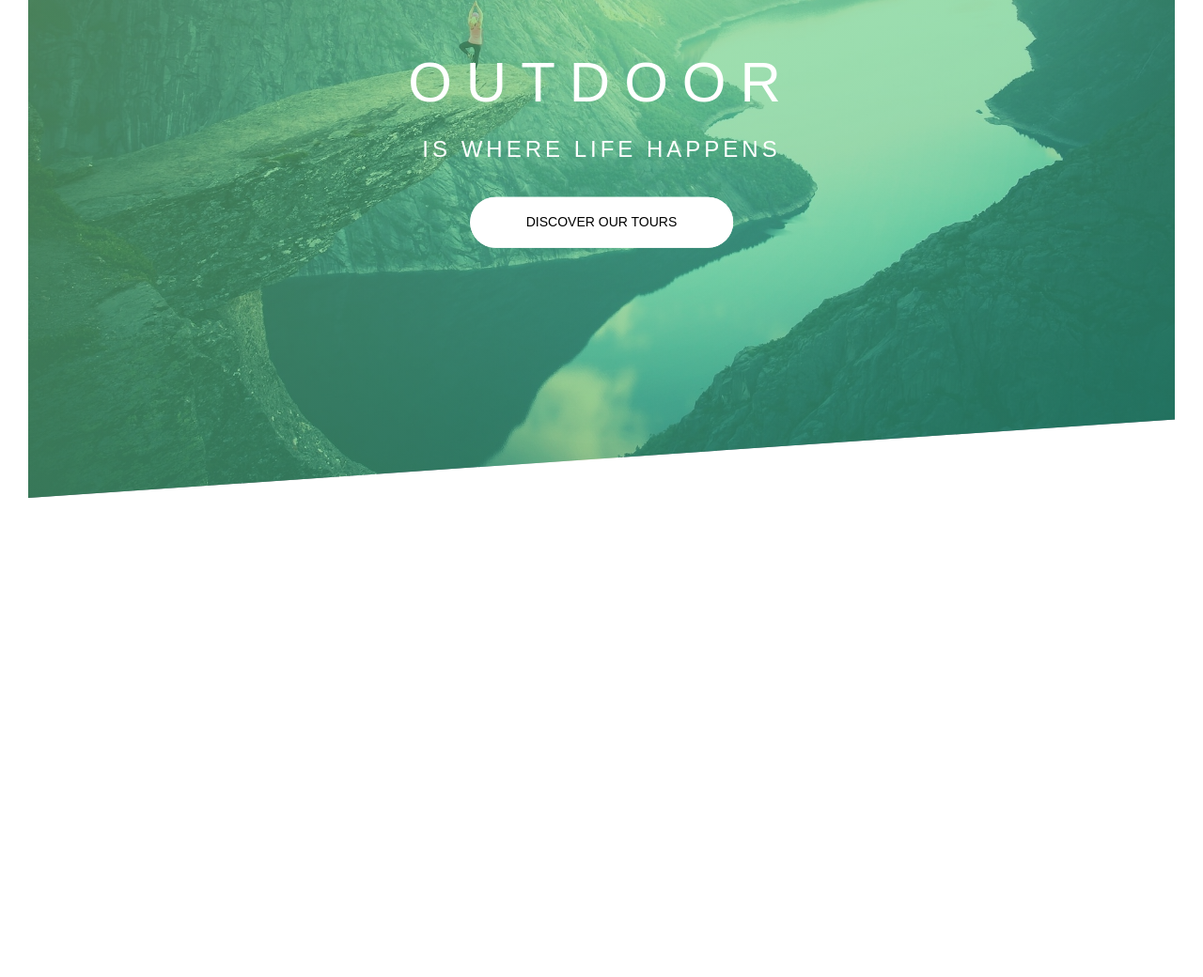
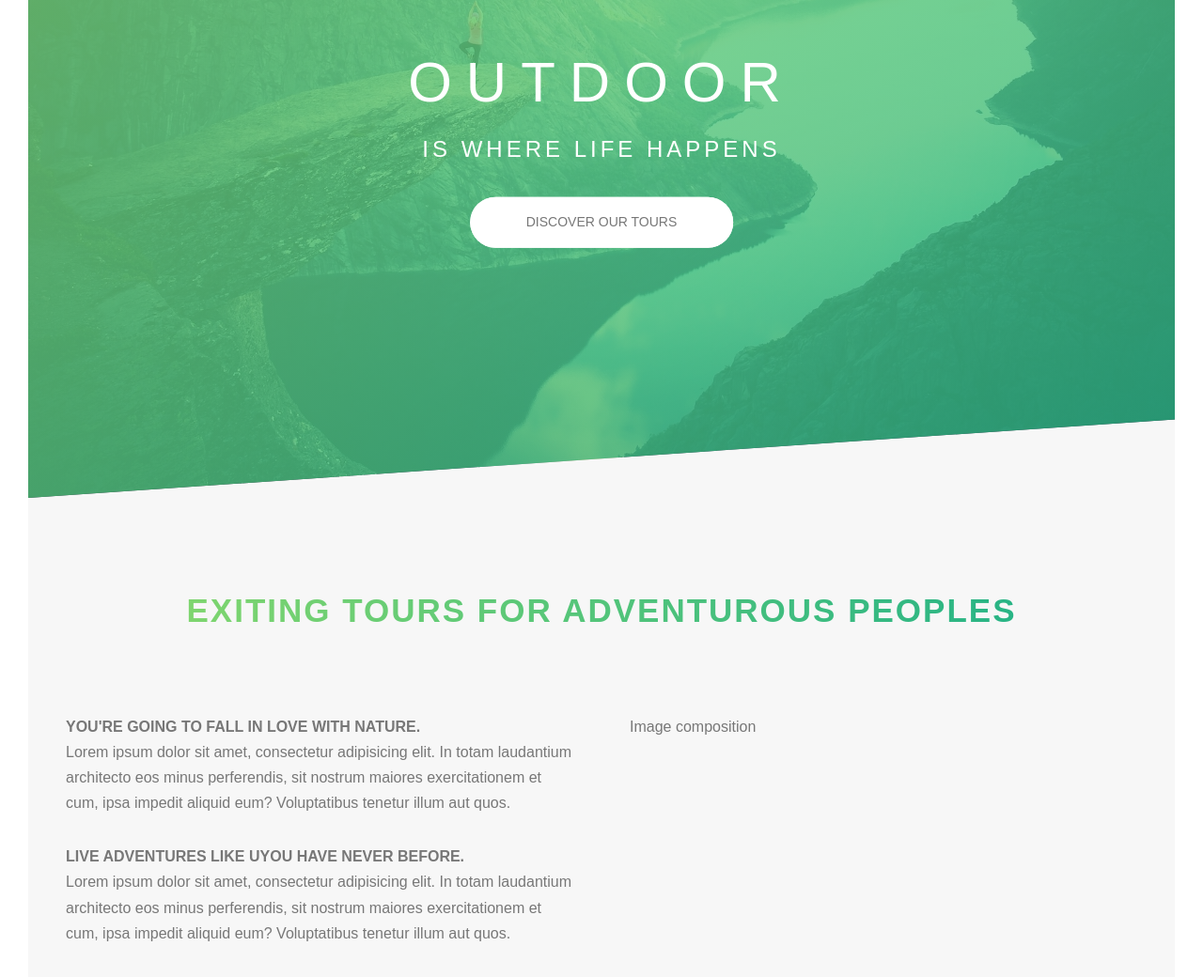
Before and after one commit to prathamesh121/Tours-Website, a website: page index.html in a window 1280 px wide. Shown: the part 260-1300 px from the top of the page at 94% size. Before the commit the page ends 820 px from the top, so only its background shows below. Drawn offline with Linux system fonts and the light colour scheme; files whose address does not match are found by name; a web font is replaced by a local one.

Commit message:
sass architecture

```diff
--- a/index.html
+++ b/index.html
@@ -7,16 +7,16 @@
       href="https://fonts.googleapis.com/css2?family=Lexend+Peta&display=swap"
       rel="stylesheet"
     />
-    <link rel="stylesheet" href="./css/styles.css" />
+    <link rel="stylesheet" href="./css/style.css" />
     <title>Tours</title>
   </head>
   <body>
     <header class="header">
-      <div class="logo-box">
-        <img src="./img/logo-white.png" alt="Tours logo" class="logo" />
+      <div class="header__logo-box">
+        <img src="./img/logo-white.png" alt="Tours logo" class="header__logo" />
       </div>
 
-      <div class="text-box" id="btn">
+      <div class="header__text-box" id="btn">
         <h1 class="heading-primary">
           <span class="heading-primary-main">OUTDOOR </span>
           <span class="heading-primary-sub">is where life happens</span>
@@ -26,6 +26,79 @@
       </div>
     </header>
 
+    <main>
+      <section class="section-about">
+        <div class="u-center-text u-marign-bottom-8">
+          <h2 class="heading-secondary">
+            Exiting tours for adventurous peoples
+          </h2>
+        </div>
+        <div class="row">
+          <div class="col-1-of-2">
+            <h3 class="heading-tertiary u-marign-bottom-sm">
+              You're going to fall in love with nature.
+            </h3>
+            <p class="paragraph">
+              Lorem ipsum dolor sit amet, consectetur adipisicing elit. In totam
+              laudantium architecto eos minus perferendis, sit nostrum maiores
+              exercitationem et cum, ipsa impedit aliquid eum? Voluptatibus
+              tenetur illum aut quos.
+            </p>
+
+            <h3 class="heading-tertiary u-marign-bottom-sm">
+              Live adventures like uyou have never before.
+            </h3>
+            <p class="paragraph">
+              Lorem ipsum dolor sit amet, consectetur adipisicing elit. In totam
+              laudantium architecto eos minus perferendis, sit nostrum maiores
+              exercitationem et cum, ipsa impedit aliquid eum? Voluptatibus
+              tenetur illum aut quos.
+            </p>
+          </div>
+          <div class="col-1-of-2">Image composition</div>
+        </div>
+      </section>
+    </main>
+
+    <!--
+
+  <section class="grid-test">
+    <div class="row">
+      <div class="col-1-of-2">col-1-of-2</div>
+      <div class="col-1-of-2">col-1-of-2</div>
+    </div>
+
+    <div class="row">
+      <div class="col-1-of-3">col-1-of-3</div>
+      <div class="col-1-of-3">col-1-of-3</div>
+      <div class="col-1-of-3">col-1-of-3</div>
+    </div>
+
+    <div class="row">
+      <div class="col-1-of-3">col-1-of-3</div>
+      <div class="col-2-of-3">col-2-of-3</div>
+    </div>
+
+    <div class="row">
+      <div class="col-1-of-4">col-1-of-4</div>
+      <div class="col-1-of-4">col-1-of-4</div>
+      <div class="col-1-of-4">col-1-of-4</div>
+      <div class="col-1-of-4">col-1-of-4</div>
+    </div>
+
+    <div class="row">
+      <div class="col-1-of-4">col-1-of-4</div>
+      <div class="col-1-of-4">col-1-of-4</div>
+      <div class="col-2-of-4">col-2-of-4</div>
+    </div>
+
+    <div class="row">
+      <div class="col-1-of-4">col-1-of-4</div>
+      <div class="col-3-of-4">col-3-of-4</div>
+    </div>
+  </section>
+ -->
+
     <script src="./index.js"></script>
   </body>
 </html>
--- a/main.scss
+++ /dev/null
@@ -1,175 +0,0 @@
-$color-primary: #55c578;
-$color-primary-light: #7ed56f;
-$color-primary-dark: #28b485;
-
-$color-grey-dark: #777777;
-$color-white: #ffffff;
-
-*,
-*::after,
-*::before {
-  margin: 0;
-  padding: 0;
-  box-sizing: inherit;
-}
-
-html {
-  font-size: 62.5%;
-}
-
-body {
-  font-family: "Lexend Peta", sans-serif;
-  font-weight: 400;
-  font-size: 1.6rem;
-  line-height: 1.7;
-  color: $color-grey-dark;
-  padding: 3rem;
-  box-sizing: border-box;
-}
-
-.header {
-  height: 95vh;
-  background-image: linear-gradient(
-      to right bottom,
-      rgba($color-primary-light, 0.8),
-      rgba($color-primary-dark, 0.8)
-    ),
-    url("../img//hero.jpg");
-  background-size: cover;
-  background-position: center;
-  clip-path: polygon(0 0, 100% 0, 100% 89%, 0% 100%);
-  position: relative;
-}
-
-.logo-box {
-  position: absolute;
-  top: 4rem;
-  left: 4rem;
-}
-
-.logo {
-  height: 35px;
-}
-
-.text-box {
-  position: absolute;
-  top: 50%;
-  left: 50%;
-  transform: translate(-50%, -50%);
-  text-align: center;
-}
-
-.heading-primary {
-  color: $color-white;
-  text-transform: uppercase;
-}
-
-.heading-primary-main {
-  display: block;
-  font-size: 6rem;
-  font-weight: 400;
-  letter-spacing: 1.5rem;
-  animation: moveInLeft 3s;
-}
-
-@keyframes moveInLeft {
-  0% {
-    opacity: 0;
-    transform: translateX(-10rem);
-  }
-  80% {
-    transform: translateX(2rem);
-  }
-  100% {
-    opacity: 1;
-    transform: translate(0rem);
-  }
-}
-
-.heading-primary-sub {
-  display: block;
-  font-size: 2.4rem;
-  font-weight: 100;
-  letter-spacing: 0.4rem;
-  animation: moveInRight 3s;
-}
-
-@keyframes moveInRight {
-  0% {
-    opacity: 0;
-    transform: translateX(10rem);
-  }
-  80% {
-    transform: translateX(-2rem);
-  }
-  100% {
-    opacity: 1;
-    transform: translate(0px);
-  }
-}
-
-.btn:link,
-.btn:visited {
-  margin-top: 3rem;
-  text-transform: uppercase;
-  text-decoration: none;
-  font-size: 1.4rem;
-  font-weight: 100;
-  padding: 1.5rem 6rem;
-  display: inline-block;
-  border-radius: 10rem;
-  transition: all 0.2s;
-  position: relative;
-  animation: moveInBottom 3s;
-}
-
-.btn:hover {
-  transform: translateY(-3px);
-  box-shadow: 1rem 0.4rem 1.5rem 0.2rem rgba(56, 56, 56, 1);
-}
-
-.btn:active {
-  transform: translateY(-1px);
-  box-shadow: 0.8rem 0.2rem 1rem 0.2rem rgba(56, 56, 56, 0.8);
-}
-
-.btn::after {
-  content: "";
-  display: inline-block;
-  height: 100%;
-  width: 100%;
-  border-radius: 10rem;
-  position: absolute;
-  top: 0;
-  left: 0;
-  z-index: -1;
-  transition: all 0.4s;
-}
-
-.btn:hover::after {
-  transform: scaleX(1.4) scaleY(1.6);
-  opacity: 0;
-}
-
-.btn-white {
-  background-color: $color-white;
-  color: $color-grey-dark;
-}
-
-.btn-white::after {
-  background-color: $color-white;
-}
-
-@keyframes moveInBottom {
-  0% {
-    opacity: 0;
-    transform: translateY(8rem);
-  }
-  80% {
-    transform: translateY(-2rem);
-  }
-  100% {
-    opacity: 1;
-    transform: translate(0rem);
-  }
-}
--- a/package.json
+++ b/package.json
@@ -5,7 +5,7 @@
   "main": "index.js",
   "scripts": {
     "test": "echo \"Error: no test specified\" && exit 1",
-    "compile:sass": "node-sass ./main.scss css/style.css -w"
+    "compile:sass": "node-sass sass/main.scss css/style.css -w"
   },
   "repository": {
     "type": "git",
--- /dev/null
+++ b/sass/abstracts/_mixins.scss
@@ -0,0 +1,7 @@
+@mixin clearfix {
+  &::after {
+    content: "";
+    display: table;
+    clear: both;
+  }
+}
--- /dev/null
+++ b/sass/abstracts/_variables.scss
@@ -0,0 +1,13 @@
+$color-primary: #55c578;
+$color-primary-light: #7ed56f;
+$color-primary-dark: #28b485;
+
+$color-grey-light-1: #f7f7f7;
+$color-grey-dark: #777777;
+$color-white: #ffffff;
+$color-black: #000000;
+
+//grid
+$grid-width: 114rem;
+$gutter-vertical: 8rem;
+$gutter-horizontal: 6rem;
--- /dev/null
+++ b/sass/base/_animation.scss
@@ -0,0 +1,41 @@
+@keyframes moveInLeft {
+  0% {
+    opacity: 0;
+    transform: translateX(-10rem);
+  }
+  80% {
+    transform: translateX(2rem);
+  }
+  100% {
+    opacity: 1;
+    transform: translate(0rem);
+  }
+}
+
+@keyframes moveInRight {
+  0% {
+    opacity: 0;
+    transform: translateX(10rem);
+  }
+  80% {
+    transform: translateX(-2rem);
+  }
+  100% {
+    opacity: 1;
+    transform: translate(0px);
+  }
+}
+
+@keyframes moveInBottom {
+  0% {
+    opacity: 0;
+    transform: translateY(8rem);
+  }
+  80% {
+    transform: translateY(-2rem);
+  }
+  100% {
+    opacity: 1;
+    transform: translate(0rem);
+  }
+}
--- /dev/null
+++ b/sass/base/_base.scss
@@ -0,0 +1,16 @@
+*,
+*::after,
+*::before {
+  margin: 0;
+  padding: 0;
+  box-sizing: inherit;
+}
+
+html {
+// Defines what 1rem is.
+  font-size: 62.5%;
+}
+
+body {
+  box-sizing: border-box;
+}
--- /dev/null
+++ b/sass/base/_typography.scss
@@ -0,0 +1,61 @@
+body {
+  font-family: sans-serif;
+  font-weight: 400;
+  font-size: 1.6rem;
+  line-height: 1.7;
+  color: $color-grey-dark;
+  padding: 3rem;
+}
+
+.heading-primary {
+  color: $color-white;
+  text-transform: uppercase;
+
+  &-main {
+    display: block;
+    font-size: 6rem;
+    font-weight: 400;
+    letter-spacing: 1.5rem;
+    animation: moveInLeft 3s;
+  }
+  &-sub {
+    display: block;
+    font-size: 2.4rem;
+    font-weight: 100;
+    letter-spacing: 0.4rem;
+    animation: moveInRight 3s;
+  }
+}
+
+.heading-secondary {
+  font-size: 3.5rem;
+  text-transform: uppercase;
+  font-weight: 700;
+  display: inline-block;
+  background-image: linear-gradient(
+    (to right, $color-primary-light, $color-primary-dark)
+  );
+  -webkit-background-clip: text;
+  color: transparent;
+  letter-spacing: 0.2rem;
+  transition: all 0.2s;
+
+  &:hover {
+    transform: skewY(2deg) skewX(10deg) scale(1.1);
+    text-shadow: 0.5rem 1rem 2rem rgba($color-black, 0.2);
+  }
+}
+
+.heading-tertiary {
+  font-size: 1.6rem;
+  font-weight: 700;
+  text-transform: uppercase;
+}
+
+.paragraph {
+  font-size: 1.6rem;
+
+  &:not(:last-child) {
+    margin-bottom: 3rem;
+  }
+}
--- /dev/null
+++ b/sass/base/_utilities.scss
@@ -0,0 +1,7 @@
+.u-center-text {
+  text-align: center;
+}
+
+.u-marign-bottom-8 {
+  margin-bottom: 8rem;
+}
--- /dev/null
+++ b/sass/components/_button.scss
@@ -0,0 +1,53 @@
+.btn {
+  &:link,
+  :visited {
+    margin-top: 3rem;
+    text-transform: uppercase;
+    text-decoration: none;
+    font-size: 1.4rem;
+    font-weight: 100;
+    padding: 1.5rem 6rem;
+    display: inline-block;
+    border-radius: 10rem;
+    transition: all 0.2s;
+    position: relative;
+    animation: moveInBottom 3s;
+  }
+
+  &:hover {
+    transform: translateY(-3px);
+    box-shadow: 1rem 0.4rem 1.5rem 0.2rem rgba(56, 56, 56, 1);
+
+    &::after {
+      transform: scaleX(1.4) scaleY(1.6);
+      opacity: 0;
+    }
+  }
+
+  &:active {
+    transform: translateY(-1px);
+    box-shadow: 0.8rem 0.2rem 1rem 0.2rem rgba(56, 56, 56, 0.8);
+  }
+
+  &::after {
+    content: "";
+    display: inline-block;
+    height: 100%;
+    width: 100%;
+    border-radius: 10rem;
+    position: absolute;
+    top: 0;
+    left: 0;
+    z-index: -1;
+    transition: all 0.4s;
+  }
+
+  &-white {
+    background-color: $color-white;
+    color: $color-grey-dark;
+
+    &::after {
+      background-color: $color-white;
+    }
+  }
+}
--- /dev/null
+++ b/sass/layout/_grid.scss
@@ -0,0 +1,55 @@
+.row {
+  max-width: $grid-width;
+  margin: 0 auto;
+
+  &:not(:last-child) {
+    margin-bottom: $gutter-vertical;
+  }
+
+  @include clearfix;
+  //   margin-bottom: $gutter-vertical;
+  //   &:last-child {
+  //     margin-bottom: 0;
+  //   }
+
+  //   ^ -start with
+  //   * -contains
+  //   $ - end with
+
+  [class^="col-"] {
+    float: left;
+
+    &:not(:last-child) {
+      margin-right: $gutter-horizontal;
+    }
+  }
+  .col-1-of-2 {
+    width: calc((100% - #{$gutter-horizontal}) / 2);
+  }
+
+  .col-1-of-3 {
+    width: calc((100% - #{$gutter-horizontal}* 2) / 3);
+  }
+
+  .col-2-of-3 {
+    width: calc(
+      2 * ((100% - #{$gutter-horizontal}* 2) / 3) + #{$gutter-horizontal}
+    );
+  }
+
+  .col-1-of-4 {
+    width: calc((100% - #{$gutter-horizontal}* 3) / 4);
+  }
+
+  .col-2-of-4 {
+    width: calc(
+      2 * (100% - #{$gutter-horizontal}* 3) / 4 + #{$gutter-horizontal}
+    );
+  }
+
+  .col-3-of-4 {
+    width: calc(
+      3 * (100% - #{$gutter-horizontal}* 3) / 4 + #{$gutter-horizontal} * 2
+    );
+  }
+}
--- /dev/null
+++ b/sass/layout/_header.scss
@@ -0,0 +1,31 @@
+.header {
+  height: 95vh;
+  background-image: linear-gradient(
+      to right bottom,
+      rgba($color-primary-light, 0.8),
+      rgba($color-primary-dark, 0.8)
+    ),
+    url("../../img/hero.jpg");
+  background-size: cover;
+  background-position: center;
+  clip-path: polygon(0 0, 100% 0, 100% 89%, 0% 100%);
+  position: relative;
+
+  &__logo-box {
+    position: absolute;
+    top: 4rem;
+    left: 4rem;
+  }
+
+  &__logo {
+    height: 35px;
+  }
+
+  &__text-box {
+    position: absolute;
+    top: 50%;
+    left: 50%;
+    transform: translate(-50%, -50%);
+    text-align: center;
+  }
+}
--- /dev/null
+++ b/sass/main.scss
@@ -0,0 +1,15 @@
+@import "./abstracts/functions";
+@import "./abstracts//mixins";
+@import "./abstracts/variables";
+
+@import "./base/animation";
+@import "./base/base";
+@import "./base/typography";
+@import "./base/utilities";
+
+@import "./components/button";
+
+@import "./layout/header";
+@import "./layout/grid";
+
+@import "./pages/home";
--- /dev/null
+++ b/sass/pages/_home.scss
@@ -0,0 +1,5 @@
+.section-about {
+  background-color: $color-grey-light-1;
+  padding: 25rem 0;
+  margin-top: -20vh;
+}
```
Also changed, not shown: css/style.css, sass/abstracts/_functions.scss (added).
